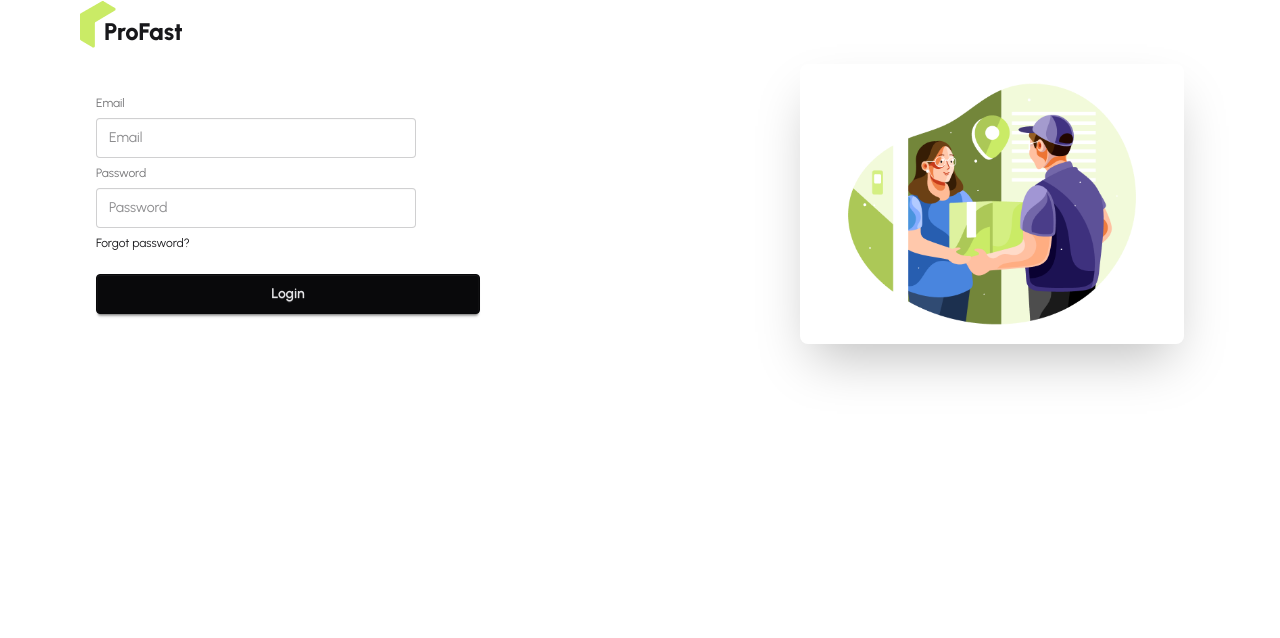
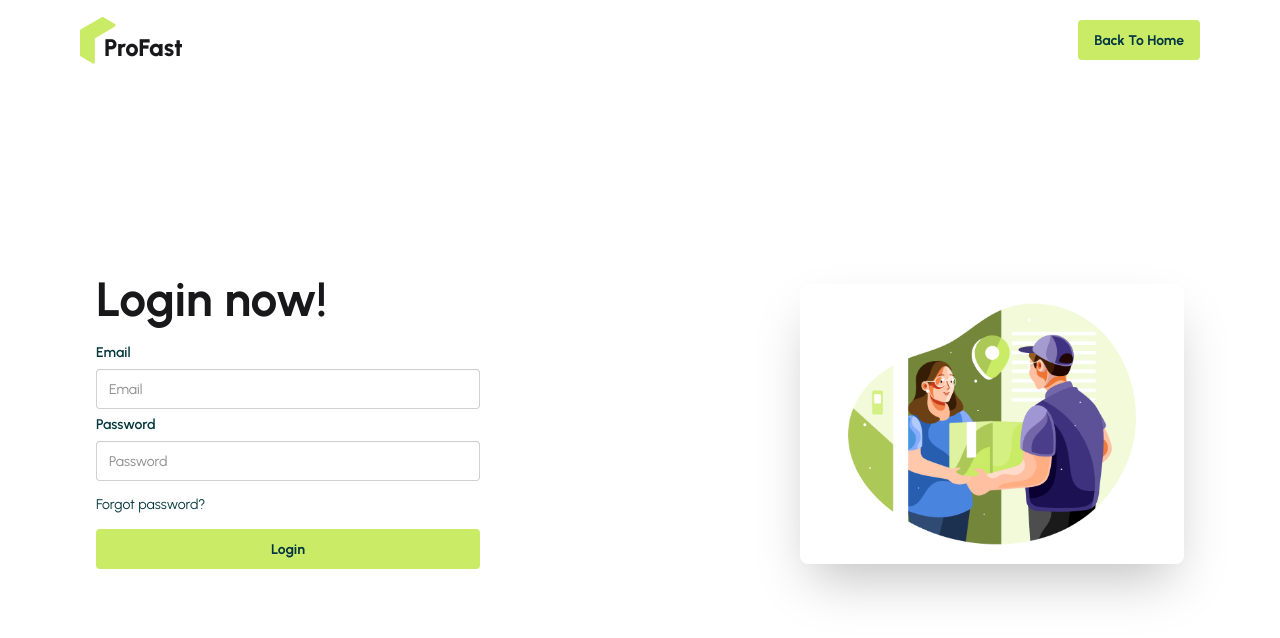
Before and after one commit to sowmitraguho/delivery-webapp, a React (Vite) app: page /login in a window 1280 px wide. Shown: the top 638 px of the page. Built offline with nearby package versions, Linux system fonts and the light colour scheme; no server answers.

Commit message:
a custom button component is created

```diff
--- /dev/null
+++ b/src/Components/PrimaryButton/PrimaryButton.jsx
@@ -0,0 +1,9 @@
+import React from 'react';
+
+const PrimaryButton = ({handleButton, buttonText}) => {
+    return (
+        <button onClick={handleButton} className="btn border-none shadow-none bg-[#caeb66] text-[#03373d] rounded font-bold  hover:bg-[#03373d] hover:text-[#caeb66] transition-colors duration-300">{buttonText}</button>
+    );
+};
+
+export default PrimaryButton;
--- a/src/Layout/AuthLayout.jsx
+++ b/src/Layout/AuthLayout.jsx
@@ -1,14 +1,18 @@
 import React from 'react';
-import { Outlet } from 'react-router';
+import { Link, Outlet } from 'react-router';
 import authImg from '../assets/authImage.png'
 import ProLogo from '../Components/ProLogo/ProLogo';
+import PrimaryButton from '../Components/PrimaryButton/PrimaryButton';
 
 const AuthLayout = () => {
     return (
         <div>
-            <div className="px-20">
-                <ProLogo/>
-                <div className="hero-content flex-col lg:flex-row-reverse">
+            <div className="px-20 py-4">
+                <div className="flex justify-between items-center">
+                    <ProLogo/>
+                    <Link to='/'><PrimaryButton buttonText='Back To Home' /></Link>
+                </div>
+                <div className="hero-content flex-col lg:flex-row-reverse items-center justify-center min-h-[90vh]">
                     <img
                         src={authImg}
                         className="flex-1 max-w-sm rounded-lg shadow-2xl"
--- a/src/Pages/Authentication/Login/Login.jsx
+++ b/src/Pages/Authentication/Login/Login.jsx
@@ -6,15 +6,19 @@ const Login = () => {
 
     const onSubmit = (data) => console.log(data);
     return (
-        <div>
+        <div className='flex flex-col justify-center'>
+            <div className="text-center lg:text-left mb-4">
+                <h1 className="text-5xl font-bold">Login now!</h1>
+
+            </div>
             <form onSubmit={handleSubmit(onSubmit)}>
                 <fieldset className="fieldset">
-                    <label className="label">Email</label>
-                    <input type="email" {...register('email')} className="input" placeholder="Email" />
-                    <label className="label">Password</label>
-                    <input type="password" {...register('password')} className="input" placeholder="Password" />
-                    <div><a className="link link-hover">Forgot password?</a></div>
-                    <button className="btn btn-neutral mt-4 w-sm">Login</button>
+                    <label className=" text-[#03373d] dark:text-[#caeb66] font-semibold text-sm">Email</label>
+                    <input type="email" {...register('email')} className="input w-sm" placeholder="Email" />
+                    <label className=" text-[#03373d] dark:text-[#caeb66] font-semibold text-sm">Password</label>
+                    <input type="password" {...register('password')} className="input w-sm" placeholder="Password" />
+                    <a className="link link-hover my-2 text-sm text-[#03373d] dark:text-[#caeb66]">Forgot password?</a>
+                    <button className="btn border-none shadow-none bg-[#caeb66] text-[#03373d] rounded font-bold  hover:bg-[#03373d] hover:text-[#caeb66] transition-colors duration-300 w-sm">Login</button>
                 </fieldset>
             </form>
         </div>
--- a/src/Shared/Navbar/Navbar.jsx
+++ b/src/Shared/Navbar/Navbar.jsx
@@ -1,9 +1,14 @@
 import React from 'react';
-import { NavLink } from 'react-router';
+import { Link, NavLink } from 'react-router';
 import ProLogo from '../../Components/ProLogo/ProLogo';
 import LogOut from '../../Pages/Authentication/LogOut';
+import { useAuth } from '../../hooks/useAuth';
 
 const Navbar = () => {
+
+    const {user} = useAuth();
+
+
     const navItems = <>
         <li> <NavLink to="/">Home</NavLink> </li>
         <li> <NavLink to="/coverage">Coverage</NavLink> </li>
@@ -34,7 +39,7 @@ const Navbar = () => {
                     </ul>
                 </div>
                 <div className="navbar-end">
-                    <LogOut/>
+                    {user ? <LogOut/> : <Link to="/login" className="btn border-none shadow-none bg-[#caeb66] text-[#03373d] rounded font-bold  hover:bg-[#03373d] hover:text-[#caeb66] transition-colors duration-300">Login</Link> }
                 </div>
             </div>
         </div>
--- /dev/null
+++ b/src/hooks/useAuth.js
@@ -0,0 +1,6 @@
+import { useContext } from "react";
+import { AuthContext } from "../Contexts/AuthContext/AuthContext";
+
+export function useAuth() {
+  return useContext(AuthContext);
+}
```
